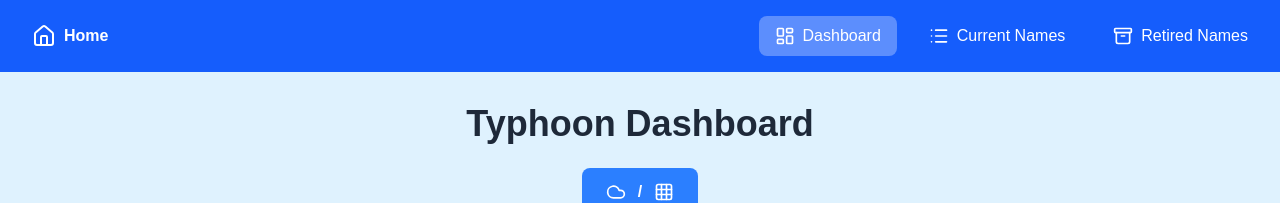
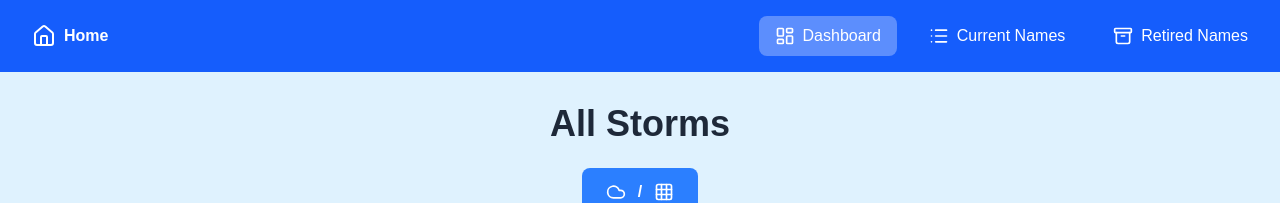
Before and after one commit to hieudeptrai09/typhoons, a Next.js app in the folder fe/: page /dashboard in a window 1280 px wide. Shown: the top 203 px of the page. Built offline with nearby package versions, Linux system fonts and the light colour scheme; no server answers.

Commit message:
Dynamic dashboard title based on parameters

```diff
--- a/fe/src/app/(navbar)/dashboard/DashboardPageContent.jsx
+++ b/fe/src/app/(navbar)/dashboard/DashboardPageContent.jsx
@@ -192,7 +192,11 @@ export default function DashboardPageContent() {
   };
 
   return (
-    <PageHeader title="Typhoon Dashboard">
+    <PageHeader title={getDashboardTitle(
+      params.view,
+      params.mode,
+      params.filter
+    )}>
       <div className="max-w-4xl mx-auto mb-6">
         <button
           onClick={() => setFilterModalOpen(true)}
```
